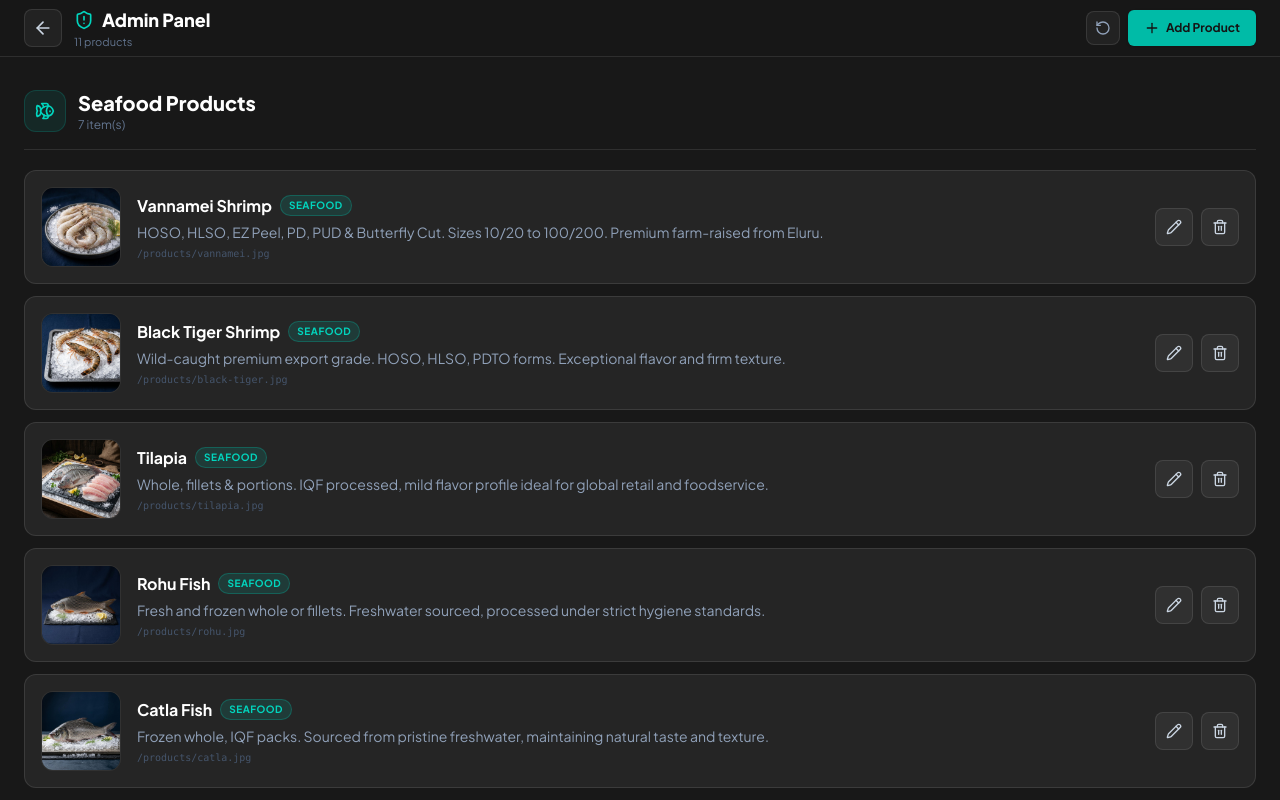
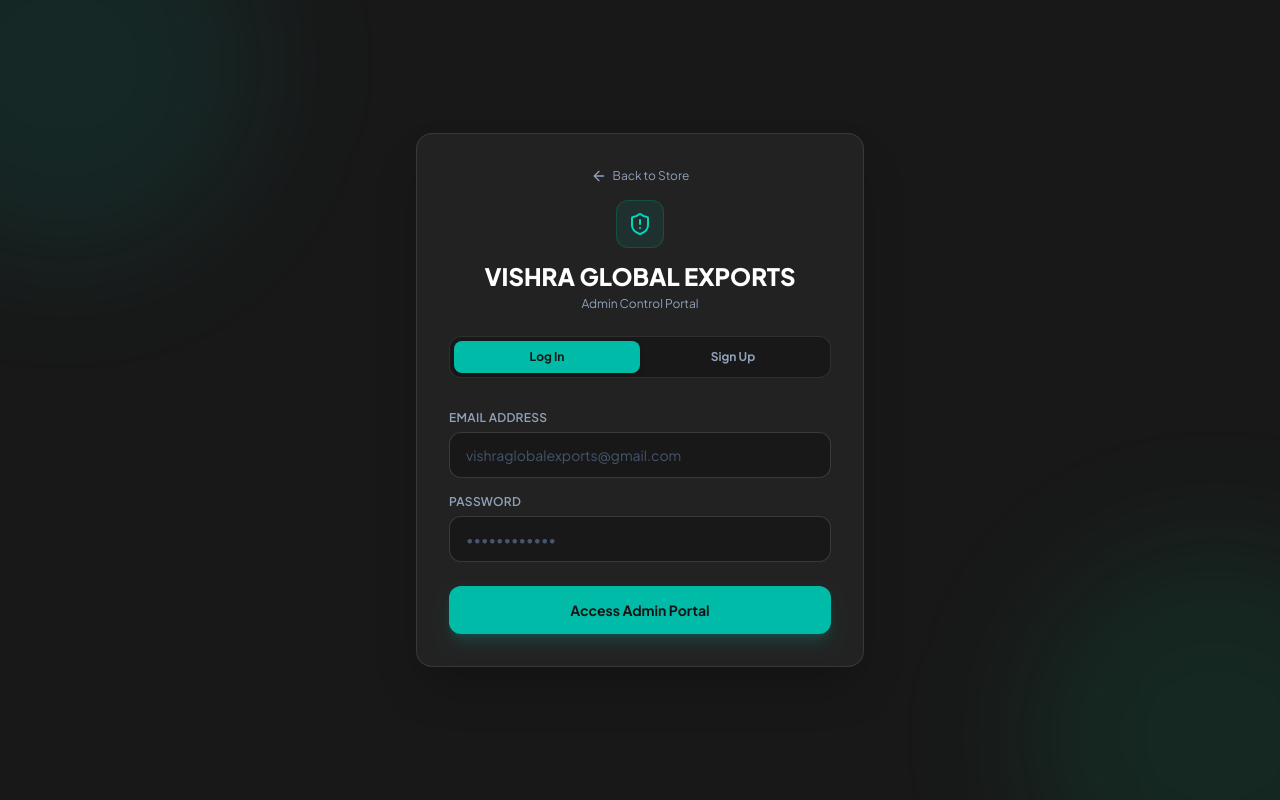
Before and after one commit to vishraglobalexports-ship-it/vishra-global-main, a React (Vite) app: page /admin-vishra-exports in a window 1280 px wide. Shown: the top 800 px of the page. Built offline with nearby package versions, Linux system fonts and the light colour scheme.

Commit message:
Add Login and Signup auth protection for admin route

```diff
--- a/src/pages/admin.tsx
+++ b/src/pages/admin.tsx
@@ -214,6 +214,43 @@ function AddProductPanel({
 
 export default function AdminPage() {
   const { products, addProduct, updateProduct, deleteProduct, resetProducts, getSeafoodProducts, getAgriProducts } = useProducts();
+
+  // Auth State
+  const [isAuthenticated, setIsAuthenticated] = useState<boolean>(() => {
+    return sessionStorage.getItem('vishra_admin_auth') === 'true';
+  });
+  const [authMode, setAuthMode] = useState<'login' | 'signup'>('login');
+  const [email, setEmail] = useState('');
+  const [password, setPassword] = useState('');
+  const [authError, setAuthError] = useState('');
+
+  const DEFAULT_EMAIL = 'vishraglobalexports@gmail.com';
+  const DEFAULT_PASS = 'Rjshepherd@1994';
+
+  const handleAuthSubmit = (e: React.FormEvent) => {
+    e.preventDefault();
+    setAuthError('');
+
+    const inputEmail = email.trim().toLowerCase();
+    const inputPass = password.trim();
+
+    if (authMode === 'login' || authMode === 'signup') {
+      if (inputEmail === DEFAULT_EMAIL && inputPass === DEFAULT_PASS) {
+        setIsAuthenticated(true);
+        sessionStorage.setItem('vishra_admin_auth', 'true');
+      } else {
+        setAuthError('Invalid credentials! Please use valid admin email & password.');
+      }
+    }
+  };
+
+  const handleLogout = () => {
+    setIsAuthenticated(false);
+    sessionStorage.removeItem('vishra_admin_auth');
+    setEmail('');
+    setPassword('');
+  };
+
   const [editingId, setEditingId] = useState<number | null>(null);
   const [editForm, setEditForm] = useState<{ name: string; description: string; image: string; category: 'seafood' | 'agri' }>({ name: '', description: '', image: '', category: 'seafood' });
   const [deleteConfirmId, setDeleteConfirmId] = useState<number | null>(null);
@@ -438,6 +475,106 @@ export default function AdminPage() {
   const seafood = getSeafoodProducts();
   const agri = getAgriProducts();
 
+  if (!isAuthenticated) {
+    return (
+      <main className="min-h-screen w-full bg-[#181818] text-white flex items-center justify-center p-4 font-sans relative overflow-hidden">
+        {/* Ambient background blur */}
+        <div className="absolute -top-32 -left-32 w-96 h-96 bg-teal-500/10 rounded-full blur-3xl pointer-events-none" />
+        <div className="absolute -bottom-32 -right-32 w-96 h-96 bg-emerald-500/10 rounded-full blur-3xl pointer-events-none" />
+
+        <motion.div
+          initial={{ opacity: 0, scale: 0.95 }}
+          animate={{ opacity: 1, scale: 1 }}
+          className="w-full max-w-md bg-[#222] border border-white/10 rounded-2xl p-8 shadow-2xl relative z-10"
+        >
+          {/* Header */}
+          <div className="text-center mb-8">
+            <Link href="/">
+              <button className="inline-flex items-center gap-1.5 text-xs text-slate-400 hover:text-white transition-colors mb-4">
+                <ArrowLeft className="w-4 h-4" /> Back to Store
+              </button>
+            </Link>
+            <div className="w-12 h-12 rounded-xl bg-teal-500/10 border border-teal-500/20 text-teal-400 flex items-center justify-center mx-auto mb-3">
+              <ShieldAlert className="w-6 h-6" />
+            </div>
+            <h1 className="text-2xl font-extrabold text-white">VISHRA GLOBAL EXPORTS</h1>
+            <p className="text-xs text-slate-400 mt-1">Admin Control Portal</p>
+
+            {/* Toggle Tabs */}
+            <div className="flex bg-[#181818] p-1 rounded-xl border border-white/10 mt-6">
+              <button
+                type="button"
+                onClick={() => { setAuthMode('login'); setAuthError(''); }}
+                className={`flex-1 py-2 text-xs font-bold rounded-lg transition-all ${
+                  authMode === 'login'
+                    ? 'bg-teal-500 text-[#141414] shadow-md'
+                    : 'text-slate-400 hover:text-white'
+                }`}
+              >
+                Log In
+              </button>
+              <button
+                type="button"
+                onClick={() => { setAuthMode('signup'); setAuthError(''); }}
+                className={`flex-1 py-2 text-xs font-bold rounded-lg transition-all ${
+                  authMode === 'signup'
+                    ? 'bg-teal-500 text-[#141414] shadow-md'
+                    : 'text-slate-400 hover:text-white'
+                }`}
+              >
+                Sign Up
+              </button>
+            </div>
+          </div>
+
+          {/* Form */}
+          <form onSubmit={handleAuthSubmit} className="space-y-4">
+            {authError && (
+              <div className="p-3 rounded-lg bg-red-500/10 border border-red-500/30 text-red-400 text-xs font-semibold">
+                {authError}
+              </div>
+            )}
+
+            <div>
+              <label className="block text-xs font-semibold text-slate-400 mb-1.5 uppercase tracking-wide">
+                Email Address
+              </label>
+              <input
+                type="email"
+                required
+                value={email}
+                onChange={(e) => setEmail(e.target.value)}
+                placeholder="vishraglobalexports@gmail.com"
+                className="w-full bg-[#181818] text-white border border-white/15 rounded-xl px-4 py-3 text-sm focus:outline-none focus:ring-2 focus:ring-teal-500/50 focus:border-teal-500/50 transition-all placeholder:text-slate-600"
+              />
+            </div>
+
+            <div>
+              <label className="block text-xs font-semibold text-slate-400 mb-1.5 uppercase tracking-wide">
+                Password
+              </label>
+              <input
+                type="password"
+                required
+                value={password}
+                onChange={(e) => setPassword(e.target.value)}
+                placeholder="••••••••••••"
+                className="w-full bg-[#181818] text-white border border-white/15 rounded-xl px-4 py-3 text-sm focus:outline-none focus:ring-2 focus:ring-teal-500/50 focus:border-teal-500/50 transition-all placeholder:text-slate-600"
+              />
+            </div>
+
+            <Button
+              type="submit"
+              className="w-full bg-teal-500 hover:bg-teal-400 text-[#141414] font-bold text-sm h-12 rounded-xl shadow-lg shadow-teal-500/20 transition-all mt-2"
+            >
+              {authMode === 'login' ? 'Access Admin Portal' : 'Create Admin Account'}
+            </Button>
+          </form>
+        </motion.div>
+      </main>
+    );
+  }
+
   return (
     <main className="min-h-screen w-full bg-[#181818] text-white font-sans">
       {/* Top Bar */}
@@ -454,7 +591,7 @@ export default function AdminPage() {
               <ShieldAlert className="w-5 h-5 text-teal-400 shrink-0" />
               Admin Panel
             </h1>
-            <p className="text-[10px] md:text-[11px] text-slate-500 truncate">{products.length} products</p>
+            <p className="text-[10px] md:text-[11px] text-slate-500 truncate">{products.length} products · Logged in as Admin</p>
           </div>
 
           {/* Actions */}
@@ -481,6 +618,14 @@ export default function AdminPage() {
             >
               <Plus className="w-4 h-4 sm:mr-1.5" /><span className="hidden sm:inline">Add Product</span>
             </Button>
+
+            <button
+              onClick={handleLogout}
+              className="p-2 rounded-lg bg-red-500/10 hover:bg-red-500/20 border border-red-500/30 text-red-400 transition-all text-xs font-bold shrink-0"
+              title="Log Out"
+            >
+              Logout
+            </button>
           </div>
         </div>
       </div>
```
